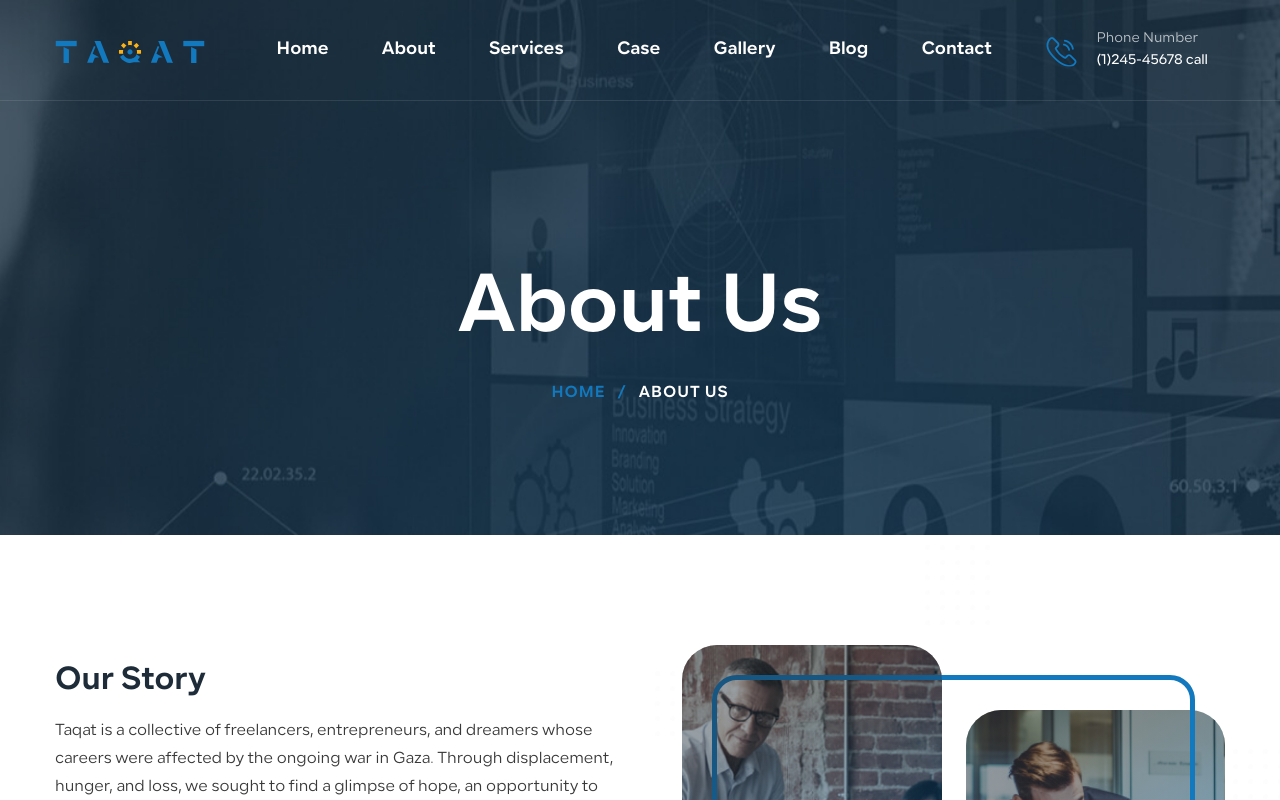
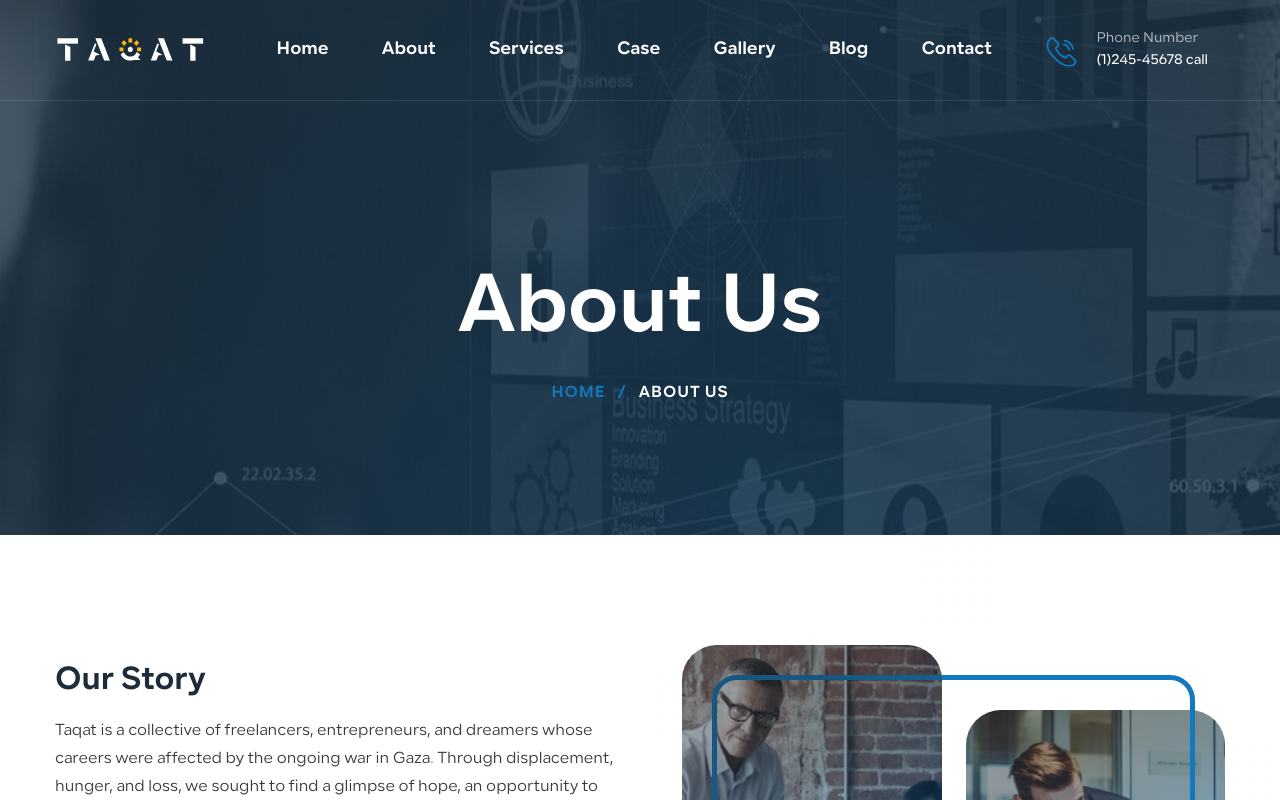
Before and after one commit to msaqqa/taqat, a plain HTML site: page about.html in a window 1280 px wide. Shown: the top 800 px of the page. Drawn offline with Linux system fonts and the light colour scheme.

Commit message:
add white logo to about page

```diff
--- a/about.html
+++ b/about.html
@@ -47,7 +47,7 @@
               <div class="logo-box d-flex">
                 <div class="logo">
                   <a href="index.html"
-                    ><img src="images/logo.svg" alt="" title=""
+                    ><img src="images/logo_taqat_white.svg" alt="" title=""
                   /></a>
                 </div>
               </div>
```
Also changed, not shown: images/logo_taqat_white.svg (added).
